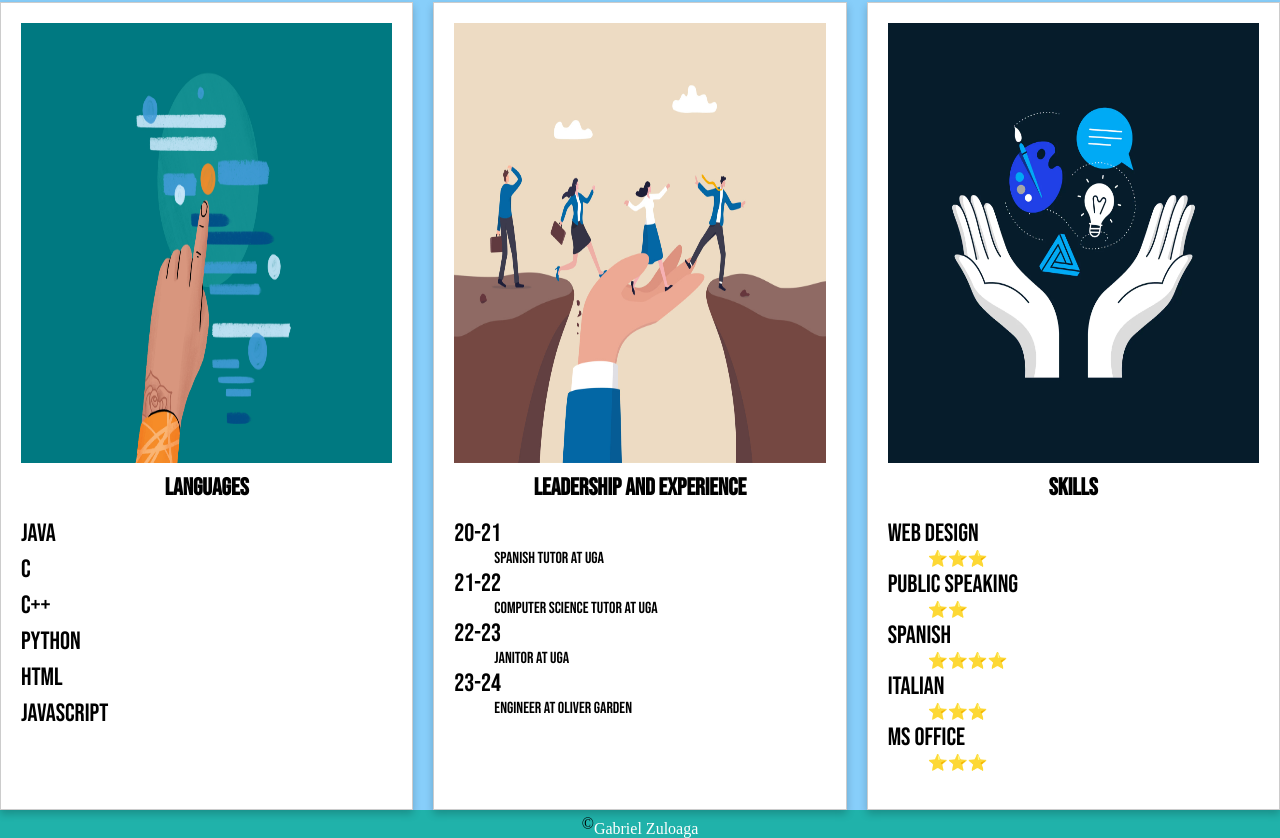
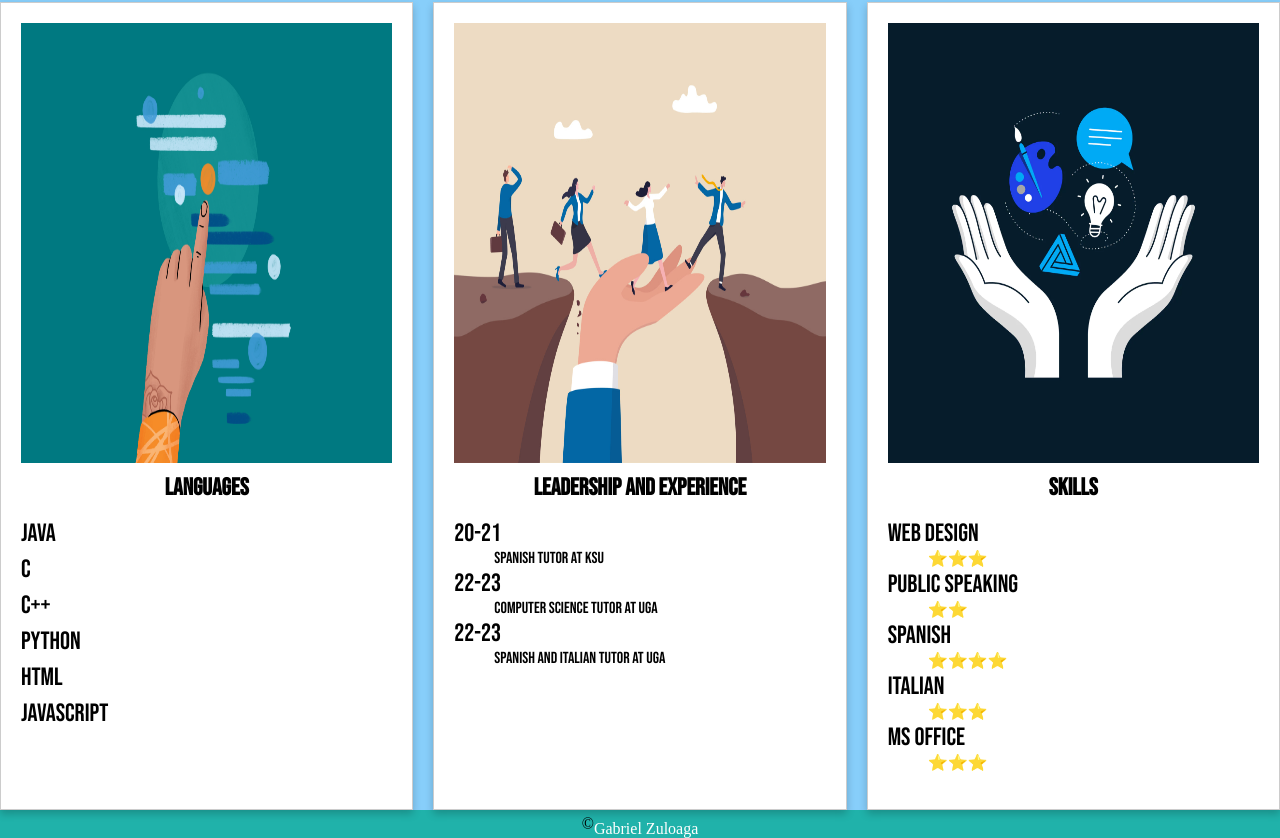
Before and after one commit to gjzuloaga/cvWebsite, a plain HTML site: page index.html in a window 1280 px wide. Shown: the part 1365-2203 px from the top of the page. Drawn offline with Linux system fonts and the light colour scheme.

Commit message:
#fixed timeline

```diff
--- a/index.html
+++ b/index.html
@@ -88,13 +88,12 @@
                 <h2>Leadership and Experience</h2>
                 <dl class="experience-list">
                     <dt>20-21</dt>
-                    <dd>Spanish Tutor at UGA</dd>
-                    <dt>21-22</dt>
+                    <dd>Spanish Tutor at KSU</dd>
+                    <dt>22-23</dt>
                     <dd>Computer Science Tutor at UGA</dd>
                     <dt>22-23</dt>
-                    <dd>Janitor at UGA</dd>
-                    <dt>23-24</dt>
-                    <dd>Engineer at Oliver Garden</dd>
+                    <dd>Spanish and Italian Tutor at UGA</dd>
+                    <dd></dd>
                 </dl>
             </div>
 
```
